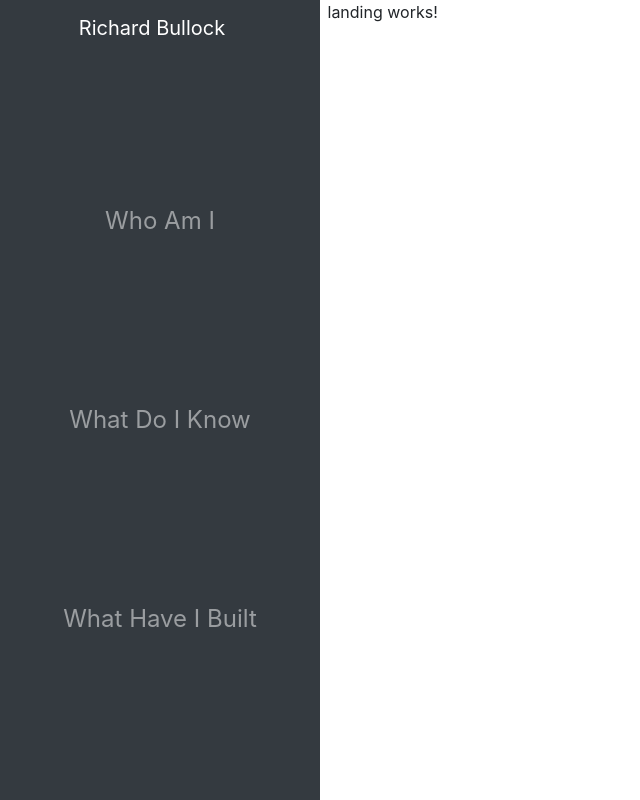
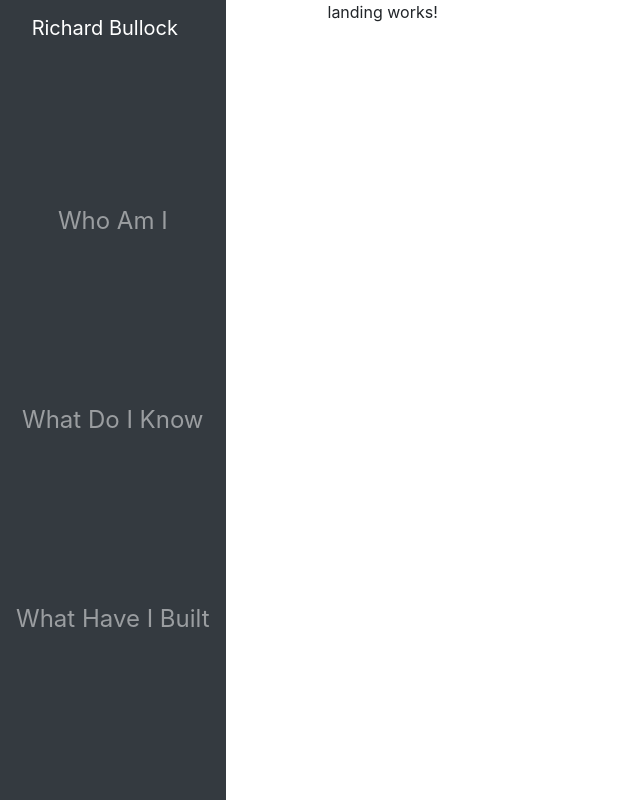
Before and after one commit to rbullock86/ngPortfolio, an Angular app: page /landing in a window 1280 px wide. Shown: the whole page, without its empty margins (0-640 px from the left). Built offline with nearby package versions, Linux system fonts and the light colour scheme.

Commit message:
trying to fix main content dispaly

```diff
--- a/src/app/app.component.html
+++ b/src/app/app.component.html
@@ -1,9 +1,9 @@
 <div class="">
   <div class="d-lg-none"><app-topbar></app-topbar></div>
   <div class="row">
-    <div class="wrapper d-none d-lg-inline-block col-lg-3">
+    <div class="d-none d-lg-inline-block col-lg-3">
       <app-sidebar></app-sidebar>
     </div>
-    <div class="col-lg-9"><router-outlet></router-outlet></div>
+    <div class="d-inline-block col-lg-9"><router-outlet></router-outlet></div>
   </div>
 </div>
--- a/src/styles.css
+++ b/src/styles.css
@@ -7,7 +7,8 @@
 
 .sidebar {
   position: fixed;
-  width: 25%;
+  left: 0;
+  top: 0;
   height: 100%;
   z-index: 999;
   font-size: 24px;
```
